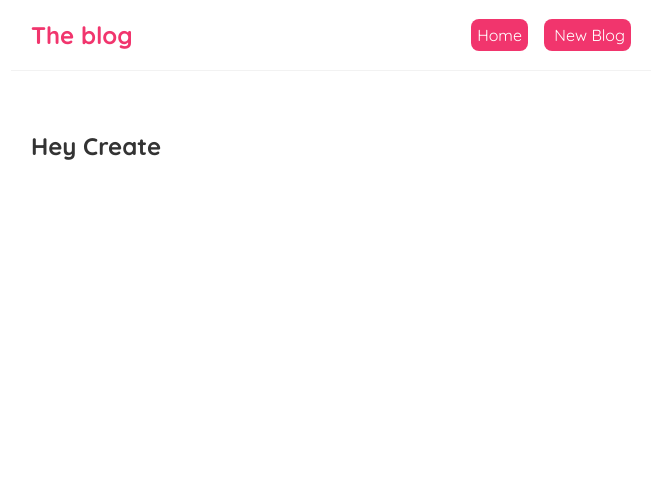
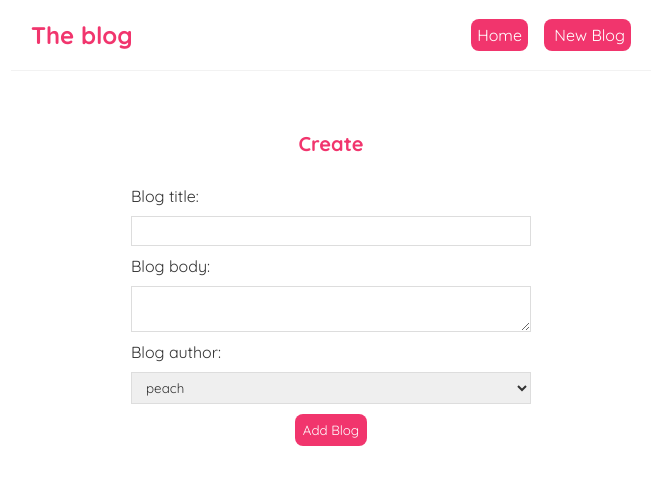
Before and after one commit to dev9318/demo_react, a React (Create React App) app: page /create in a window 1280 px wide. Shown: the top 484 px of the page, without its empty margins (309-971 px from the left). Built offline with nearby package versions, Linux system fonts and the light colour scheme; the HTML template or start-up script is replaced by a standard one.

Commit message:
make form

```diff
--- a/src/Create.js
+++ b/src/Create.js
@@ -1,7 +1,27 @@
+import {useState} from "react";
+
 const Create = () => {
+
+    const [title, setTitle] = useState('');
+    const [body, setBody] = useState('');
+    const [author, setAuthor] = useState('Peach');
+
     return (
 	    <div className="create">
-	    <h2> Hey Create </h2>
+	    <h2> Create </h2>
+	    <form>
+	    <label> Blog title: </label>
+	    <input type="text" required value={title} onChange={(e)=>setTitle(e.target.value)}/>
+	    <label> Blog body: </label>
+	    <textarea required value={body} onChange={(e)=>setBody(e.target.value)}/>
+	    <label> Blog author: </label>
+	    <select
+	    value={author} onChange={(e)=>setAuthor(e.target.value)}>
+	    <option value="peach">peach</option>
+	    <option value="mario">mario</option>
+	    </select>
+	    <button>Add Blog</button>
+	    </form>
 	    </div>
     );
 }
--- a/src/index.css
+++ b/src/index.css
@@ -69,3 +69,34 @@
   border-radius: 8px;
   cursor: pointer;
 }
+
+.create {
+  max-width: 400px;
+  margin: 0 auto;
+  text-align: center;
+}
+.create label {
+  text-align: left;
+  display: block;
+}
+.create h2 {
+  font-size: 20px;
+  color: #f1356d;
+  margin-bottom: 30px;
+}
+.create input, .create textarea, .create select {
+  width: 100%;
+  padding: 6px 10px;
+  margin: 10px 0;
+  border: 1px solid #ddd;
+  box-sizing: border-box;
+  display: block;
+}
+.create button {
+  background: #f1356d;
+  color: #fff;
+  border: 0;
+  padding: 8px;
+  border-radius: 8px;
+  cursor: pointer;
+}
```
